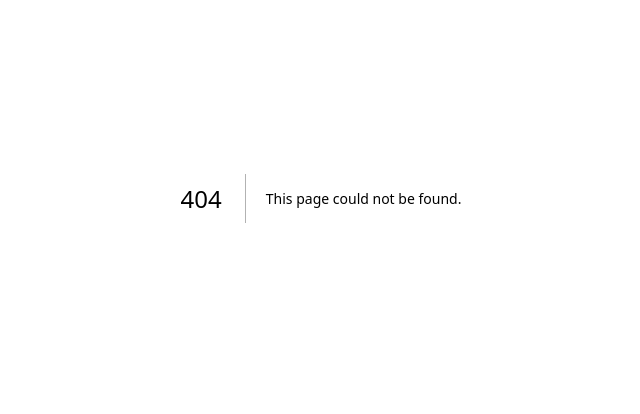
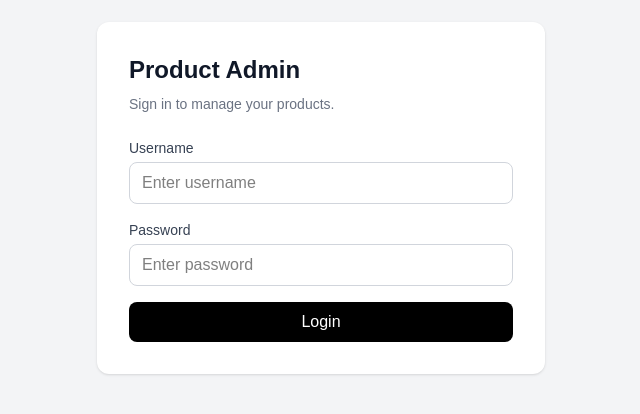
Before and after one commit to sankalpK-25/Product-Admin-Dashboard, a Next.js app: page /login in a window 1280 px wide. Before the commit this address had no page. Shown: the part 202-616 px from the top of the page, without its empty margins (319-959 px from the left). Built offline with nearby package versions, Linux system fonts and the light colour scheme.

Commit message:
Implemented login authentication

```diff
--- /dev/null
+++ b/src/app/login/page.js
@@ -0,0 +1,113 @@
+"use client";
+
+import { useState } from "react";
+import { loginUser } from "@/services/auth.service.js";
+import { setToken } from "@/lib/auth";
+import { useRouter } from "next/navigation";
+
+export default function LoginPage() {
+    const router = useRouter();
+
+  const [username, setUsername] = useState("");
+  const [password, setPassword] = useState("");
+
+  const [error, setError] = useState("");
+  const [loading, setLoading] = useState(false);
+
+
+
+  async function handleSubmit(event) {
+
+    event.preventDefault();
+
+    if(loading){
+        return;
+    }
+
+    setError("")
+    setLoading(true);
+
+    try{
+        const data = await loginUser(username, password);
+
+        setToken(data.accessToken)
+
+        router.push("/products")
+
+        console.log(data);
+
+    }catch(error){
+        console.error(error);
+
+        setError("Invalid username or Password.")
+
+    }finally{
+        setLoading(false);
+    }
+
+  }
+
+  return (
+    <main className="min-h-screen flex items-center justify-center bg-gray-100 px-4">
+      <div className="w-full max-w-md rounded-xl bg-white p-8 shadow">
+        <h1 className="text-2xl font-bold text-gray-900">
+          Product Admin
+        </h1>
+
+        <p className="mt-2 text-sm text-gray-500">
+          Sign in to manage your products.
+        </p>
+
+        <form onSubmit={handleSubmit} className="mt-6 space-y-4 text-black">
+          <div>
+            <label
+              htmlFor="username"
+              className="mb-1 block text-sm font-medium text-gray-700"
+            >
+              Username
+            </label>
+
+            <input
+              id="username"
+              type="text"
+              value={username}
+              onChange={(event) => setUsername(event.target.value)}
+              className="w-full rounded-lg border border-gray-300 px-3 py-2 outline-none focus:border-black"
+              placeholder="Enter username"
+            />
+          </div>
+
+          <div>
+            <label
+              htmlFor="password"
+              className="mb-1 block text-sm font-medium text-gray-700"
+            >
+              Password
+            </label>
+
+            <input
+              id="password"
+              type="password"
+              value={password}
+              onChange={(event) => setPassword(event.target.value)}
+              className="w-full rounded-lg border border-gray-300 px-3 py-2 outline-none focus:border-black"
+              placeholder="Enter password"
+            />
+          </div>
+
+          {error && (
+            <div className="rounded-lg bg-red-50 px-3 py-2 text-sm text-red-600">{error}</div>
+          )}
+
+          <button
+            type="submit"
+            disabled={loading}
+            className="w-full rounded-lg bg-black px-4 py-2 text-white transition hover:bg-gray-800 disabled:cursor-not-allowed disabled:opacity-50"
+          >
+            { loading ? "Signing in ..." : "Login"}
+          </button>
+        </form>
+      </div>
+    </main>
+  );
+}
```
